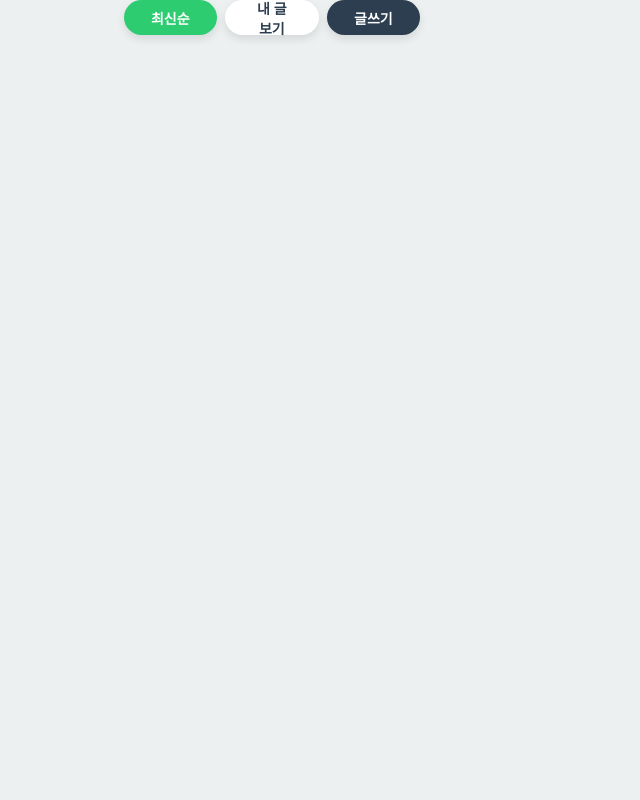
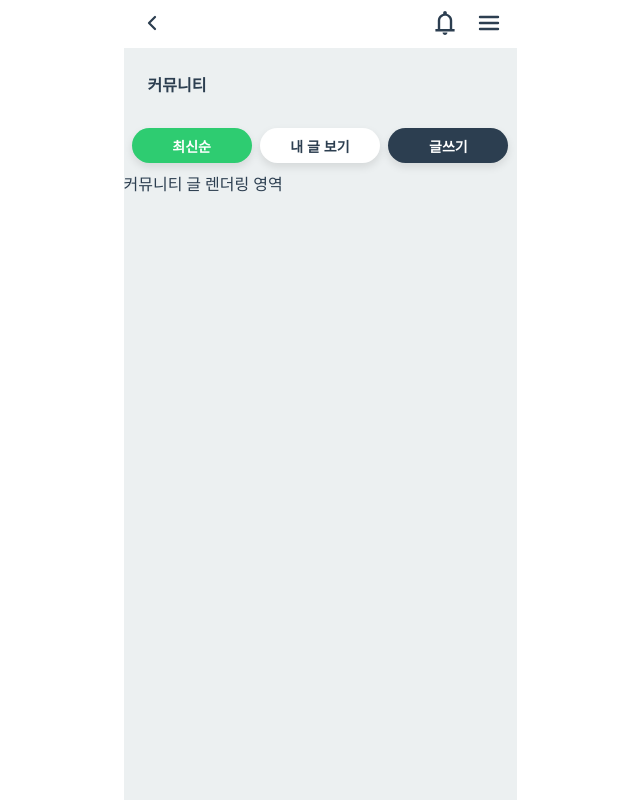
Before and after one commit to PRMS-HIFIVE/LittleGarden, a React (Vite) app in the folder frontend/: page /Community in a window 1280 px wide. Shown: the whole page, without its empty margins (320-960 px from the left). Built offline with nearby package versions, Linux system fonts and the light colour scheme; the HTML template or start-up script is replaced by a standard one.

Commit message:
feat: 커뮤니티 시작 UI

```diff
--- a/frontend/src/common/Header/HeaderVariants/CommunityBackHeader.tsx
+++ b/frontend/src/common/Header/HeaderVariants/CommunityBackHeader.tsx
@@ -7,9 +7,9 @@ const CommunityBackHeader = ({...rest}: HeaderProps) => {
         <>
             <HeaderTopRow>
                 <Header
-                    padding='80px 0px 10px 0px'
+                    padding='8px 0px 0px 0px'
                     backgroundColor='white'
-                    borderBottom='primary'
+                    borderBottom='none'
                     {...rest}
                     left={<h1>아이콘위치</h1>}
                 >
--- a/frontend/src/common/Header/HeaderVariants/DiaryHeader.tsx
+++ b/frontend/src/common/Header/HeaderVariants/DiaryHeader.tsx
@@ -25,7 +25,7 @@ const DiaryHeader = ({...rest}: HeaderProps) => {
         <>
             <HeaderTopRow>
                     <Header
-                        padding='80px 16px 10px 16px'
+                        padding='8px 16px 10px 16px'
                         backgroundColor='white'
                         //borderBottom='primary'
                         minWidth='360px'
--- a/frontend/src/index.css
+++ b/frontend/src/index.css
@@ -6,7 +6,8 @@
 }
 
 body{
-    background: #ECF0F1;
+    background: white;
+    /* background: #ECF0F1; */
 
     font-family: "Roboto";
     color: #2C3E50;
--- a/frontend/src/pages/Community/Community.styles.ts
+++ b/frontend/src/pages/Community/Community.styles.ts
@@ -1,17 +1,21 @@
 import styled from "styled-components";
-import {
-  backgroundColors,
-} from "@/styles/paletteMapping";
+import { backgroundColors } from "@/styles/paletteMapping";
 
 export const Container = styled.div`
-  display: flex;
+  display: block;
   min-height: 100vh;
   max-width: 393px;
   margin: 0 auto;
   background-color: ${backgroundColors.primary};
 `;
 
+export const Title = styled.p`
+  margin: 1.5rem;
+  font-weight: 600;
+`;
+
 export const ButtonWrapper = styled.div`
+  padding: 0.5rem;
   display: flex;
   justify-content: center;
   gap: 0.5rem;
--- a/frontend/src/pages/Community/Community.tsx
+++ b/frontend/src/pages/Community/Community.tsx
@@ -1,18 +1,20 @@
 import React from "react";
 import * as S from "./Community.styles";
 import Button from "@/components/UI/Button/Button";
+import DiaryHeader from "@/common/Header/HeaderVariants/DiaryHeader";
+import Footer from "@/common/Footer";
 
 
 const Community = () => {
   return (
     <>
       <S.Container>
-        {/* <p>Header</p>
-        <p>커뮤니티</p> */}
+        <DiaryHeader/>
+        <S.Title>커뮤니티</S.Title>
         <S.ButtonWrapper>
           <Button
             variant="diaryMenu"
-            width="100%"
+            width="50%"
             // onClick={}
           >
             최신순
@@ -20,7 +22,7 @@ const Community = () => {
 
           <Button
             variant="diaryMenu"
-            width="100%"
+            width="50%"
             color="white"
             // onClick={}
           >
@@ -29,15 +31,15 @@ const Community = () => {
 
           <Button
             variant="diaryMenu"
-            width="100%"
+            width="50%"
             color="navyBlue"
             // onClick={}
           >
             글쓰기
           </Button>
         </S.ButtonWrapper>
-        {/* <p>커뮤니티 글 렌더링 영역</p>
-        <p>Footer</p> */}
+        <p>커뮤니티 글 렌더링 영역</p>
+        {/* <Footer/> */}
       </S.Container>
     </>
   );
--- a/frontend/src/pages/Community/Detail/Detail.tsx
+++ b/frontend/src/pages/Community/Detail/Detail.tsx
@@ -1,5 +1,6 @@
 import { useState } from "react";
 import * as S from "./Detail.styles";
+import CommunityBackHeader from "@/common/Header/HeaderVariants/CommunityBackHeader";
 
 interface CommentData {
   id: number;
@@ -74,6 +75,7 @@ const CommunityDetail = () => {
   return (
     <S.Container>
       <S.ScrollArea>
+        <CommunityBackHeader/>
         <S.SectionDivider />
         <S.PostHeader>
           <S.ProfileImage
```
